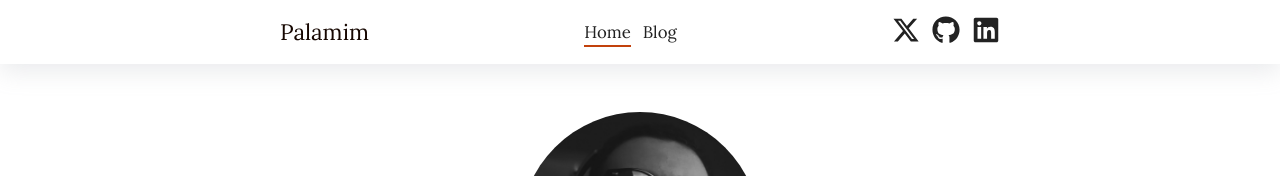
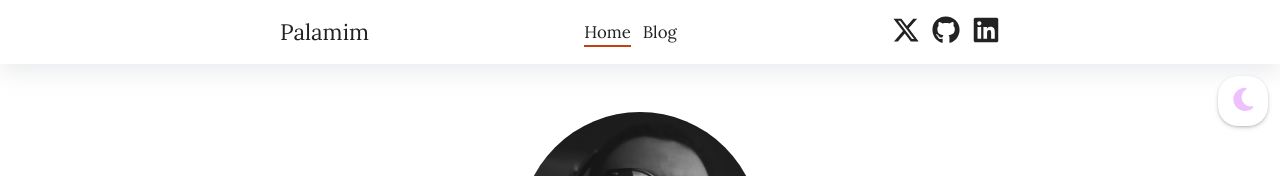
Before and after one commit to palamim/react-blog-web, a React (Vite) app: page / in a window 1280 px wide. Shown: the top 176 px of the page. Built offline with nearby package versions, Linux system fonts and the light colour scheme.

Commit message:
feat: theme provider

```diff
--- a/src/App.tsx
+++ b/src/App.tsx
@@ -1,4 +1,6 @@
 import { createBrowserRouter, RouterProvider, Outlet } from 'react-router-dom';
+
+import { ThemeProvider, useTheme } from '@/app/providers/theme.provider';
 import { GlobalStyle } from './atomic/obj.globals/global.style';
 import Header from './atomic/org.header/header.component';
 import Footer from './atomic/org.footer/footer.component';
@@ -10,13 +12,22 @@ import BlogPost from './pages/blog/blog-post';
 import BlogIndex from './pages/blog/blog-index';
 
 const RootLayout = () => (
-  <>
-    <GlobalStyle />
-    <Header />
-    <Outlet />
-    <Footer />
-  </>
+  <ThemeProvider>
+    <ThemedApp />
+  </ThemeProvider>
 );
+
+const ThemedApp = () => {
+  const { theme } = useTheme();
+  return (
+    <>
+      <GlobalStyle theme={theme} />
+      <Header />
+      <Outlet />
+      <Footer />
+    </>
+  );
+};
 
 const router = createBrowserRouter([
   {
--- /dev/null
+++ b/src/app/providers/theme.provider.tsx
@@ -0,0 +1,28 @@
+import { createContext, useContext, useState, type ReactNode } from 'react';
+
+export enum Theme {
+  Light = 'light',
+  Dark = 'dark',
+}
+
+export interface ThemeContextType {
+  theme: Theme;
+  handleTheme: () => void;
+}
+
+const ThemeContext = createContext<ThemeContextType>({
+  theme: Theme.Light,
+  handleTheme: () => {},
+});
+
+export const useTheme = () => useContext(ThemeContext);
+
+export const ThemeProvider = ({ children }: { children: ReactNode }) => {
+  const [theme, setTheme] = useState(Theme.Light);
+
+  const handleTheme = () => {
+    setTheme((prev) => (prev === Theme.Light ? Theme.Dark : Theme.Light));
+  };
+
+  return <ThemeContext value={{ theme, handleTheme }}>{children}</ThemeContext>;
+};
--- a/src/atomic/atm.typography/typography.ts
+++ b/src/atomic/atm.typography/typography.ts
@@ -14,7 +14,6 @@ export const H1 = styled.h1`
   font-family: ${FontFamily.Primary};
   font-size: ${FontSize.XXLarge};
   font-weight: ${FontWeight.Regular};
-  color: ${Color.Black};
 `;
 
 export const H2 = styled.h2`
@@ -22,7 +21,6 @@ export const H2 = styled.h2`
   font-size: ${FontSize.Large};
   line-height: ${LineHeight.Large};
   font-weight: ${FontWeight.Bold};
-  color: ${Color.Black};
   font-size: ${FontSize.Large};
   margin: ${Spacing.Large} 0 ${Spacing.Medium};
 `;
@@ -33,7 +31,6 @@ export const H3 = styled.h3`
   line-height: ${LineHeight.Medium};
   font-weight: ${FontWeight.Regular};
   margin: ${Spacing.Medium} 0 ${Spacing.Small};
-  color: ${Color.Black};
 `;
 
 export const Body = styled.p`
@@ -41,7 +38,6 @@ export const Body = styled.p`
   font-size: ${FontSize.Small};
   font-weight: ${FontWeight.Lighter};
   line-height: ${LineHeight.Medium};
-  color: ${Color.GrayXDark};
   margin-bottom: 1em;
 `;
 
@@ -60,7 +56,7 @@ export const BodySecondary = styled.p<BodySecondaryProps>`
   font-family: ${FontFamily.Primary};
   font-size: ${FontSize.XXSmall};
   font-weight: ${FontWeight.Regular};
-  color: ${Color.GrayXDark};
+  color: ${Color.GrayDark};
   text-align: ${(props: BodySecondaryProps) => props.align || 'left'};
   display: inline;
   word-break: break-word;
--- a/src/atomic/mol.social/social.component.tsx
+++ b/src/atomic/mol.social/social.component.tsx
@@ -3,27 +3,39 @@ import { Hbox } from '@/atomic/obj.hbox/hbox.component';
 import { LinkStyled } from '@/atomic/atm.typography/typography';
 import { Color } from '@/atomic/obj.constants/constants';
 import { socials, type SocialItem } from '@/app/modules/socials';
+import { useTheme, Theme } from '@/app/providers/theme.provider';
 
-const SocialButton = ({ social }: { social: SocialItem }) => {
+const SocialButton = ({
+  social,
+  color,
+}: {
+  social: SocialItem;
+  color: string;
+}) => {
   const Icon = social.icon;
   return (
     <LinkStyled href={social.link} target={'_blank'}>
-      <Icon color={Color.GrayXDark} size={'2em'} />
+      <Icon color={color} size={'2em'} />
     </LinkStyled>
   );
 };
 
-const SocialButtons = () => (
+const SocialButtons = () => {
+  const { theme } = useTheme();
+  const buttonColor =
+    theme == Theme.Light ? Color.GrayXDark : Color.LightOrange;
+  return (
     <Hbox>
       {socials.map((social, index) => (
         <Fragment key={social.name}>
           {index > 0 && <Hbox.Separator />}
           <Hbox.Item>
-          <SocialButton social={social} />
+            <SocialButton social={social} color={buttonColor} />
           </Hbox.Item>
         </Fragment>
       ))}
     </Hbox>
   );
+};
 
 export default SocialButtons;
--- a/src/atomic/obj.constants/constants.ts
+++ b/src/atomic/obj.constants/constants.ts
@@ -12,17 +12,17 @@ export class Color {
 
   public static readonly Accessory = '#EEC1FD';
 
-  public static readonly Black = '#160701';
+  public static readonly Black = '#0c0c0c';
   public static readonly White = '#FFFFFF';
 
   public static readonly GrayXDark = '#222';
   public static readonly GrayDark = '#555';
   public static readonly Gray = '#BDBDBD';
-  public static readonly GrayLight = '#F1F1F1';
+  public static readonly GrayLight = '#E0E0E0';
   public static readonly GrayXLight = '#F9F9F9';
 
   public static readonly Background = '#FFFFFF80';
-  public static readonly DarkBackground = '#1a202c';
+  public static readonly DarkBackground = '#121212';
 }
 
 export const Border = {
--- a/src/atomic/obj.globals/global.style.ts
+++ b/src/atomic/obj.globals/global.style.ts
@@ -1,7 +1,12 @@
 import { createGlobalStyle } from 'styled-components';
 import { Breakpoint, Color } from '@/atomic/obj.constants/constants';
+import { Theme } from '@/app/providers/theme.provider';
 
-export const GlobalStyle = createGlobalStyle`
+export interface ThemedProps {
+  theme: Theme;
+}
+
+export const GlobalStyle = createGlobalStyle<ThemedProps>`
   * {
     box-sizing: border-box;
     margin: 0;
@@ -9,8 +14,9 @@ export const GlobalStyle = createGlobalStyle`
   }
 
   body{
-    background-color: ${Color.Background};
+    background-color: ${(props) => (props.theme == Theme.Light ? Color.Background : Color.DarkBackground)};
     font-family: 'Lora', serif;
+    color: ${(props) => (props.theme == Theme.Light ? Color.GrayXDark : Color.LightOrange)};
   }
 
   a {
--- a/src/atomic/obj.post/post.style.ts
+++ b/src/atomic/obj.post/post.style.ts
@@ -21,7 +21,6 @@ export const PostLink = styled(RouterNavLink)`
   display: block;
   text-decoration: none;
   font-size: ${FontSize.Medium};
-  color: ${Color.Primary};
   &: hover {
     opacity: 0.8;
   }
@@ -32,7 +31,6 @@ export const Prose = styled.div`
   font-size: ${FontSize.Small};
   font-weight: ${FontWeight.Lighter};
   line-height: ${LineHeight.Medium};
-  color: ${Color.GrayXDark};
 
   /* Paragraph Spacing & Line Breaks */
   & p {
--- a/src/atomic/org.footer/footer.component.style.ts
+++ b/src/atomic/org.footer/footer.component.style.ts
@@ -1,12 +1,15 @@
 import styled from 'styled-components';
 import { ZIndex, Color, FOOTER_HEIGHT } from '@/atomic/obj.constants/constants';
+import { Theme } from '@/app/providers/theme.provider';
+import type { ThemedProps } from '@/atomic/obj.globals/global.style';
 
-export const FooterWrapper = styled.div`
+export const FooterWrapper = styled.div<ThemedProps>`
   display: flex;
   flex-direction: column;
   justify-content: center;
   align-items: center;
   height: ${FOOTER_HEIGHT};
   z-index: ${ZIndex.Top};
-  background: ${Color.GrayLight};
+  background: ${(props) =>
+    props.theme == Theme.Light ? Color.GrayLight : Color.Black};
 `;
--- a/src/atomic/org.footer/footer.component.tsx
+++ b/src/atomic/org.footer/footer.component.tsx
@@ -1,10 +1,12 @@
 import { Body } from '@/atomic/atm.typography/typography';
 import SocialButtons from '@/atomic/mol.social/social.component';
 import { FooterWrapper } from './footer.component.style';
+import { useTheme } from '@/app/providers/theme.provider';
 
 const Footer = () => {
+  const { theme } = useTheme();
   return (
-    <FooterWrapper>
+    <FooterWrapper theme={theme}>
       <Body>© 2026 Leonardo Palamim. All rights reserved.</Body>
       <SocialButtons />
     </FooterWrapper>
--- a/src/atomic/org.header/header.component.style.ts
+++ b/src/atomic/org.header/header.component.style.ts
@@ -7,20 +7,24 @@ import {
   FontSize,
   Transition,
   Spacing,
+  Radius,
 } from '@/atomic/obj.constants/constants';
 import { Container } from '@/atomic/obj.grid/grid.style';
 import { NavLink as RouterNavLink } from 'react-router-dom';
+import { Theme } from '@/app/providers/theme.provider';
+import type { ThemedProps } from '../obj.globals/global.style';
 
-export const HeaderMenuWrapper = styled.div`
+export const HeaderMenuWrapper = styled.div<ThemedProps>`
   width: 100vw;
   height: ${HEADER_MENU_HEIGHT};
   z-index: ${ZIndex.Top};
   overflow: hidden;
-  background: ${Color.White};
-  box-shadow: ${Shadow};
+  background: ${(props) =>
+    props.theme == Theme.Light ? Color.White : Color.Black};
+  ${(props) => (props.theme == Theme.Light ? `box-shadow: ${Shadow};` : '')}
 `;
 
-export const HeaderMenu = styled(Container)`
+export const HeaderMenu = styled(Container)<ThemedProps>`
   height: 100%;
   display: flex;
   flex-direction: column;
@@ -32,14 +36,15 @@ export const HeaderMenu = styled(Container)`
   }
 `;
 
-interface NavLinkProps {
+interface NavLinkProps extends ThemedProps {
   $isActive: boolean;
 }
 
 export const NavLink = styled(RouterNavLink)<NavLinkProps>`
   text-decoration: none;
   font-size: ${FontSize.XSmall};
-  color: ${Color.GrayXDark};
+  color: ${(props) =>
+    props.theme == Theme.Light ? Color.GrayXDark : Color.LightOrange};
   position: relative;
   padding: ${Spacing.XSmall} 0;
 
@@ -61,3 +66,21 @@ export const NavLink = styled(RouterNavLink)<NavLinkProps>`
     transform: scaleX(1);
   }
 `;
+
+export const ThemeIcon = styled.button<ThemedProps>`
+  position: absolute;
+  top: calc(${HEADER_MENU_HEIGHT} + ${Spacing.Small});
+  right: ${Spacing.Small};
+
+  padding: ${Spacing.XSmall};
+  width: 50px;
+  height: 50px;
+  border: none;
+  border-radius: ${Radius.Large};
+  box-shadow:
+    rgba(50, 50, 93, 0.25) 0px 2px 5px -1px,
+    rgba(0, 0, 0, 0.3) 0px 1px 3px -1px;
+
+  background-color: ${(props) =>
+    props.theme === Theme.Light ? Color.White : Color.GrayXDark};
+`;
--- a/src/atomic/org.header/header.component.tsx
+++ b/src/atomic/org.header/header.component.tsx
@@ -1,4 +1,6 @@
 import { useLocation } from 'react-router-dom';
+import { FaMoon, FaSun } from 'react-icons/fa6';
+
 import { H3 } from '@/atomic/atm.typography/typography';
 import SocialButtons from '@/atomic/mol.social/social.component';
 import { Row, Col } from '@/atomic/obj.grid/grid.style';
@@ -7,16 +9,24 @@ import {
   HeaderMenu,
   HeaderMenuWrapper,
   NavLink,
+  ThemeIcon,
 } from './header.component.style';
+import { Theme, useTheme } from '@/app/providers/theme.provider';
+import { Color } from '@/atomic/obj.constants/constants';
 
 const Header = () => {
+  const { theme, handleTheme } = useTheme();
   const { pathname } = useLocation();
+
   const isHomeActive = pathname === '/';
   const isBlogActive = pathname === '/blog' || pathname.startsWith('/blog/');
 
+  const Astro = theme === Theme.Light ? FaMoon : FaSun;
+
   return (
-    <HeaderMenuWrapper>
-      <HeaderMenu>
+    <>
+      <HeaderMenuWrapper theme={theme}>
+        <HeaderMenu theme={theme}>
           <Row>
             <Col>
               <Hbox>
@@ -27,13 +37,17 @@ const Header = () => {
                 <Hbox.Item hAlign={'center'} vAlign={'center'}>
                   <Hbox>
                     <Hbox.Item noGrow>
-                    <NavLink to={'/'} $isActive={isHomeActive}>
+                      <NavLink to={'/'} $isActive={isHomeActive} theme={theme}>
                         Home
                       </NavLink>
                     </Hbox.Item>{' '}
                     <Hbox.Separator />
                     <Hbox.Item noGrow>
-                    <NavLink to={'/blog'} $isActive={isBlogActive}>
+                      <NavLink
+                        to={'/blog'}
+                        $isActive={isBlogActive}
+                        theme={theme}
+                      >
                         Blog
                       </NavLink>
                     </Hbox.Item>
@@ -48,6 +62,10 @@ const Header = () => {
           </Row>
         </HeaderMenu>
       </HeaderMenuWrapper>
+      <ThemeIcon theme={theme} onClick={handleTheme}>
+        <Astro color={Color.Accessory} size={'2em'} />
+      </ThemeIcon>
+    </>
   );
 };
 
```
Lines whose indentation alone changed are shown as unchanged.
